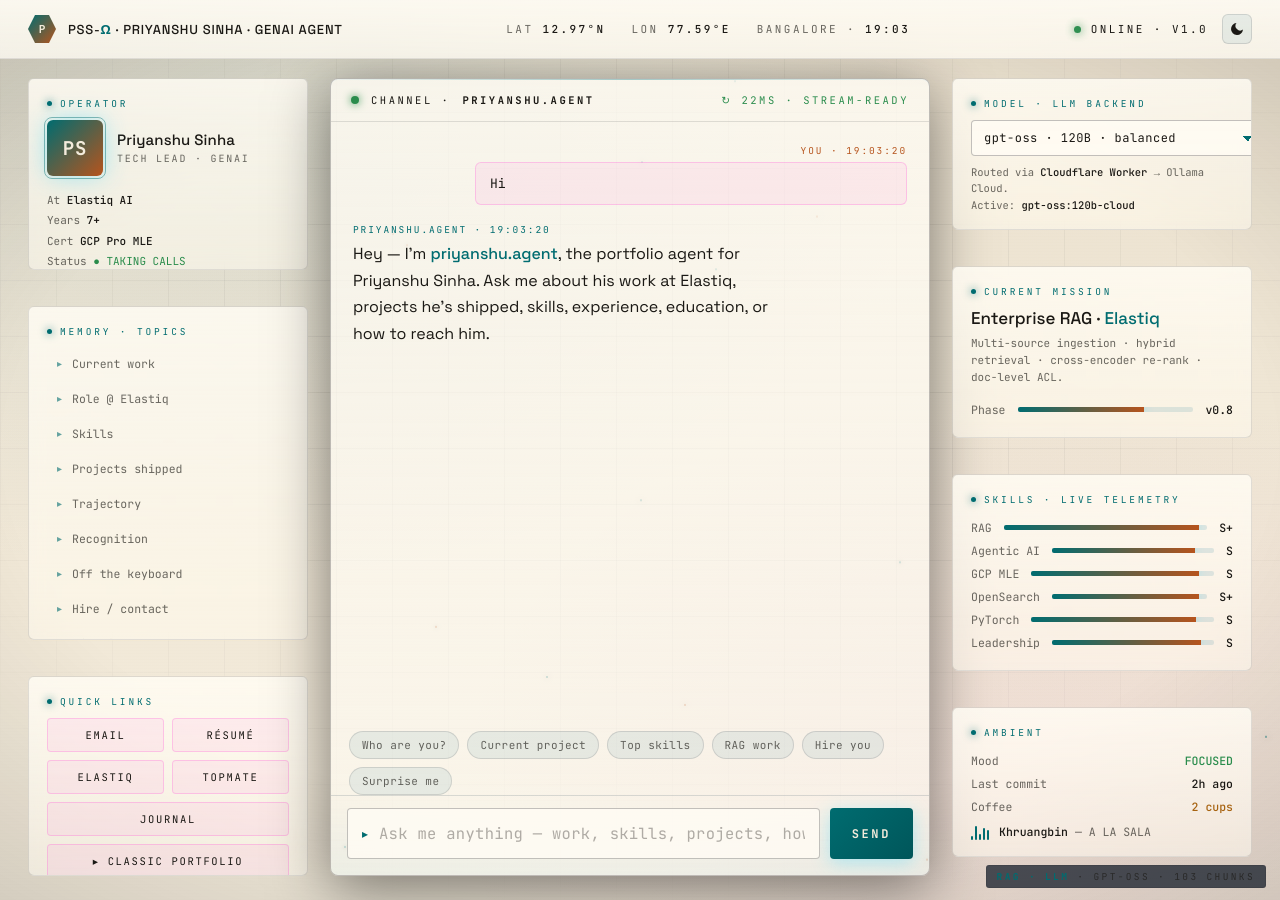
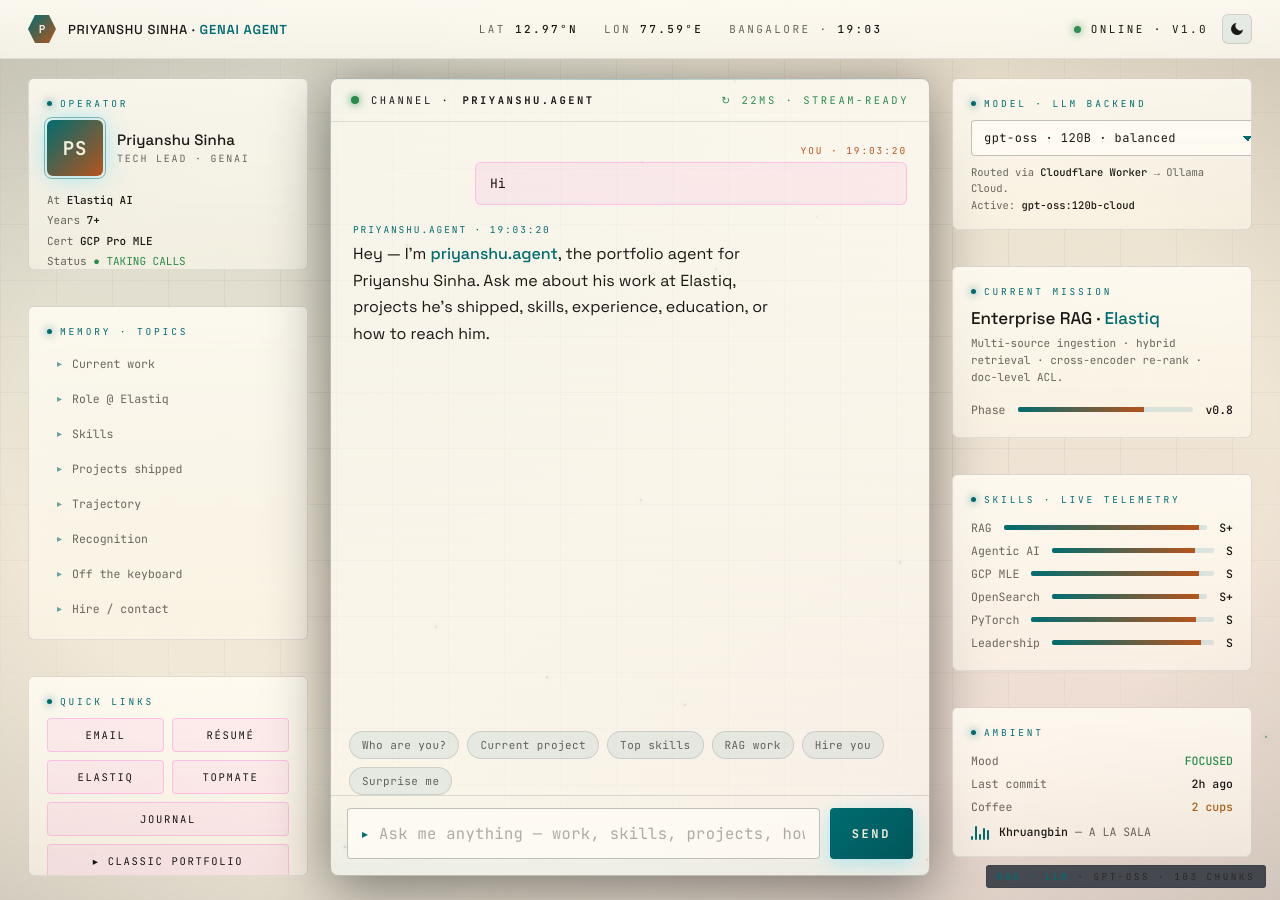
Before and after one commit to sinha96/sinha96.github.io, a Jekyll site: the page index.html, which Jekyll copies as it is, in a window 1280 px wide. Built offline with Jekyll 4.4.1, drawn with Linux system fonts in a browser that asks for light colours.

Commit message:
Drop the PSS-Ω stylization
The Ω suffix and "PSS-" prefix were pure sci-fi flourish and didn't
add any signal. Dropped from every visible string:

- <title>: "Priyanshu Sinha · GenAI Agent"
- Topbar brand: "Priyanshu Sinha · GenAI Agent"
- Splash mono line: "▸ Initializing priyanshu.agent"
- JS header comment: "priyanshu.agent · Conversational portfolio"

No functional change.

Co-Authored-By: Claude Opus 4.7 (1M context) <noreply@anthropic.com>

```diff
--- a/index.html
+++ b/index.html
@@ -3,7 +3,7 @@
 <head>
 <meta charset="UTF-8" />
 <meta name="viewport" content="width=device-width, initial-scale=1.0" />
-<title>PSS-Ω · Priyanshu Sinha · GenAI Agent</title>
+<title>Priyanshu Sinha · GenAI Agent</title>
 <meta name="theme-color" content="#050b14" />
 <link rel="icon" type="image/jpeg" href="assets/img/me.jpg" />
 <link rel="preconnect" href="https://fonts.googleapis.com" />
@@ -1054,7 +1054,7 @@
 <!-- Splash -->
 <div class="splash" id="splash">
   <div>
-    <div class="splash-mono">▸ Initializing PSS-Ω</div>
+    <div class="splash-mono">▸ Initializing priyanshu.agent</div>
     <div class="splash-title">priyanshu.agent</div>
     <div class="splash-sub">RAG-grounded portfolio · v1.0</div>
     <div class="splash-progress"></div>
@@ -1070,7 +1070,7 @@
       </svg>
     </button>
     <div class="brand-hex">P</div>
-    <div class="brand-name">PSS-<b>Ω</b> · Priyanshu Sinha · GenAI Agent</div>
+    <div class="brand-name">Priyanshu Sinha · <b>GenAI Agent</b></div>
   </div>
   <div class="topbar-mid">
     <span>Lat <b>12.97°N</b></span>
@@ -1337,7 +1337,7 @@
 
 <script>
 // ════════════════════════════════════════════════════════════
-//  PSS-Ω · Conversational portfolio
+//  priyanshu.agent · Conversational portfolio
 //
 //  Two modes:
 //    (a) LLM mode  — calls the Cloudflare Worker, which proxies to
```
